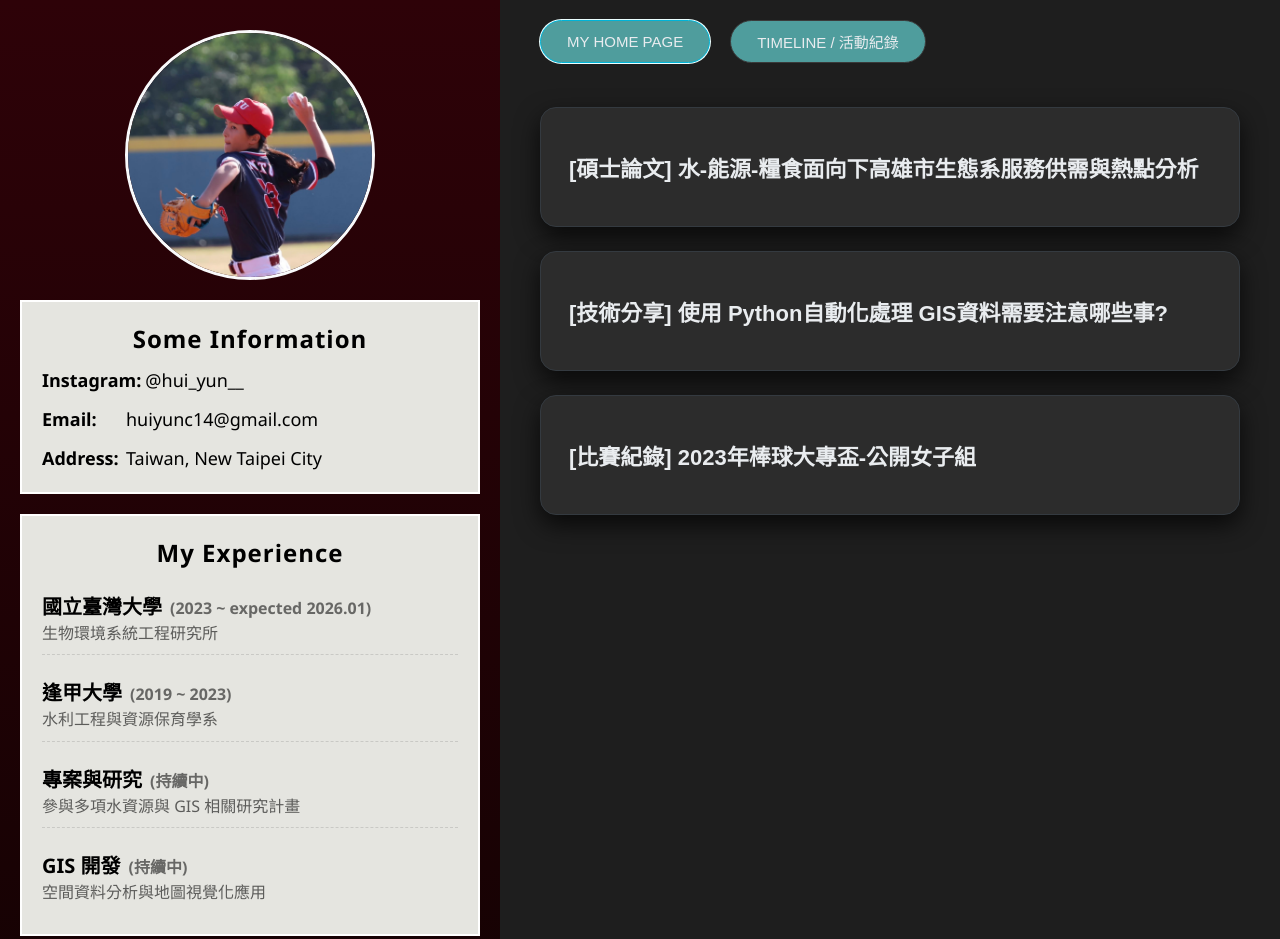
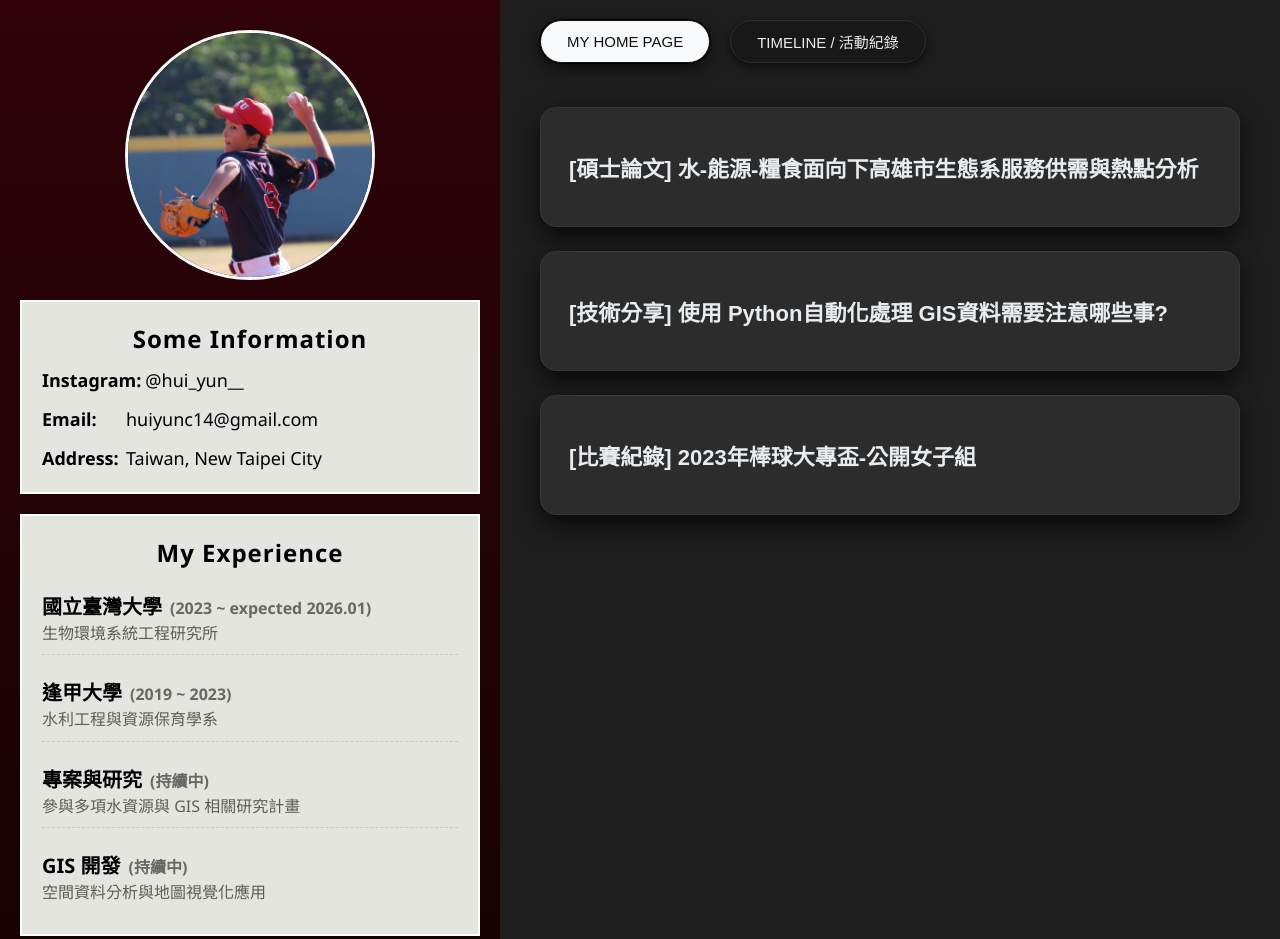
Before and after one commit to helz789/helz._web_github.io, a plain HTML site: page index.html in a window 1280 px wide. Shown: the top 939 px of the page. Drawn offline with Linux system fonts and the light colour scheme.

Commit message:
Restyle top nav buttons with dark/white active toggle

```diff
--- a/style.css
+++ b/style.css
@@ -220,6 +220,7 @@ main.main-content {
 }
 
 /* 頂部導航 */
+/* 頂部導航 */
 nav.top-nav {
   padding: 20px 40px;
   display: flex;
@@ -227,26 +228,39 @@ nav.top-nav {
   flex-wrap: wrap;
 }
 
+/* 一般狀態：深灰＋陰影 */
 .nav-button {
   padding: 10px 26px;
-  background: #4F9D9D;
+  background: #181818;                 /* 深灰接近黑 */
   border-radius: 999px;
-  border: 1px solid #3a3a3a;
-  color: var(--main-text);
+  border: 1px solid #2f2f2f;
+  color: var(--main-text);             /* 乳白字 */
   font-size: 15px;
   font-weight: 500;
   cursor: pointer;
-  transition: all 0.2s ease;
+  transition: background 0.2s ease,
+              color 0.2s ease,
+              box-shadow 0.2s ease,
+              transform 0.15s ease;
+  box-shadow: 0 4px 10px rgba(0, 0, 0, 0.6);   /* 陰影感 */
 }
 
-.nav-button.active {
-  border-color: var(--accent);
-  box-shadow: 0 0 0 1px #ECFFFF;
-  background: #4F9D9D;
+/* hover：稍微變亮＋浮起一點 */
+.nav-button:hover {
+  background: #242424;
+  box-shadow: 0 6px 16px rgba(0, 0, 0, 0.8);
+  transform: translateY(-1px);
 }
 
-.nav-button:hover {
-  background: #66B3FF;
+/* active：反白＋字變黑 */
+.nav-button.active {
+  background: #f8f9fa;                 /* 幾乎白，但略帶灰，避免太刺眼 */
+  color: #111111;                      /* 黑字 */
+  border-color: #111111;               /* 邊框加深 */
+  box-shadow:
+    0 0 0 1px rgba(0, 0, 0, 0.8),
+    0 6px 16px rgba(0, 0, 0, 0.6);
+  transform: translateY(0);            /* 選中的時候不要再往上浮太多 */
 }
 
 
```
